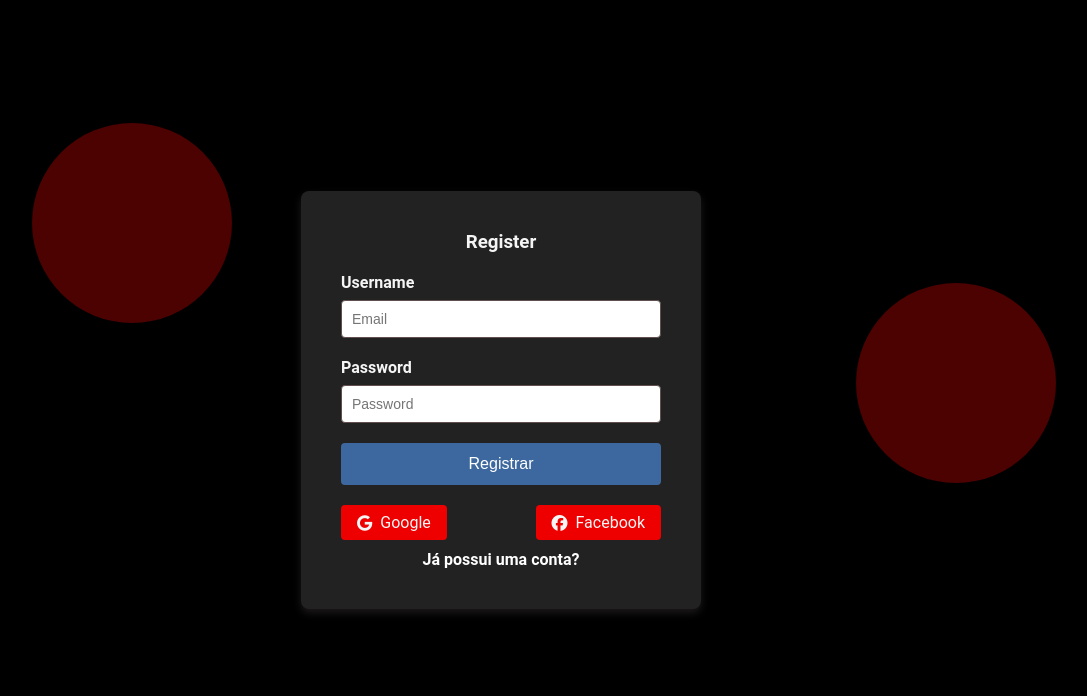
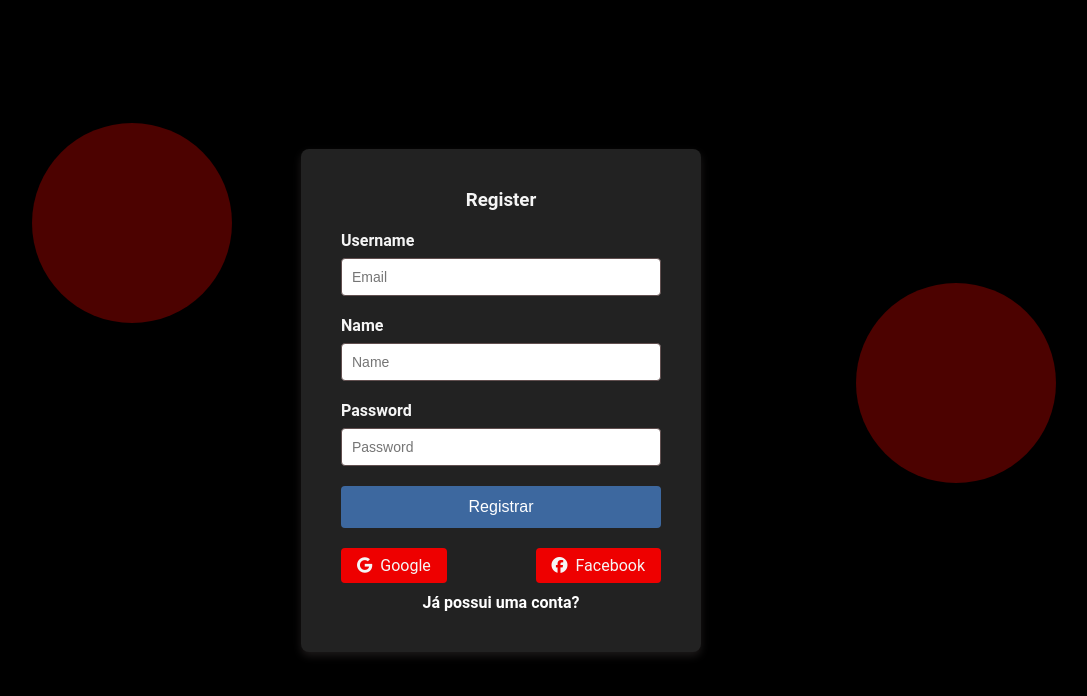
Before and after one commit to KaioBorgesDev/Fatek, a React (Vite) app in the folder frontend/: page /register in a window 1280 px wide. Shown: the top 696 px of the page, without its empty margins (139-1226 px from the left). Built offline with nearby package versions, Linux system fonts and the light colour scheme.

Commit message:
feat - form register accept name

```diff
--- a/frontend/src/components/FormRegister/FormRegister.tsx
+++ b/frontend/src/components/FormRegister/FormRegister.tsx
@@ -7,20 +7,44 @@ import { useMessage } from '../../context/MessageContext';
 interface RegisterPayload {
   email: string;
   password: string;
+  name: string;
 }
 
 const FormRegister = () => {
   const [username, setUsername] = useState('');
   const [password, setPassword] = useState('');
+  const [name, setName] = useState('');
   const navigate = useNavigate();
   const { setMessage } = useMessage();
 
+  const validateInput = (email: string, password: string, name: string) => {
+    if (password.length < 6) {
+      toast.error("A senha deve ter pelo menos 6 caracteres.");
+      return false;
+    }
+    const emailRegex = /^[^\s@]+@[^\s@]+\.[^\s@]+$/;
+    if (!emailRegex.test(email)) {
+      toast.error("Formato de e-mail inválido.");
+      return false;
+    }
+    if (name.length < 3) {
+      toast.error("O nome deve ter pelo menos 3 caracteres.");
+      return false;
+    }
+    return true;
+  };
+
   const handleRegister = async (e: React.FormEvent) => {
-    e.preventDefault(); // Previne o comportamento padrão do formulário (recarregar a página)
+    e.preventDefault();
+
+    if (!validateInput(username, password, name)) {
+      return;
+    }
 
     const payload: RegisterPayload = {
       email: username,
       password: password,
+      name: name,
     };
 
     try {
@@ -48,16 +72,7 @@ const FormRegister = () => {
 
   return (
     <div>
-      <ToastContainer position="top-right"
-        autoClose={5000}
-        hideProgressBar={false}
-        newestOnTop={false}
-        closeOnClick={false}
-        rtl={false}
-        pauseOnFocusLoss
-        draggable
-        pauseOnHover
-        theme="dark" />
+      <ToastContainer position="top-right" autoClose={5000} hideProgressBar={false} newestOnTop={false} closeOnClick={false} rtl={false} pauseOnFocusLoss draggable pauseOnHover theme="dark" />
 
       <div className="form-register-background">
         <div className="form-register-shape"></div>
@@ -72,6 +87,17 @@ const FormRegister = () => {
             id="username"
             value={username}
             onChange={(e) => setUsername(e.target.value)}
+            required
+            className="form-register-input"
+          />
+
+          <label htmlFor="name" className="form-register-label">Name</label>
+          <input
+            type="text"
+            placeholder="Name"
+            id="name"
+            value={name}
+            onChange={(e) => setName(e.target.value)}
             required
             className="form-register-input"
           />
```
